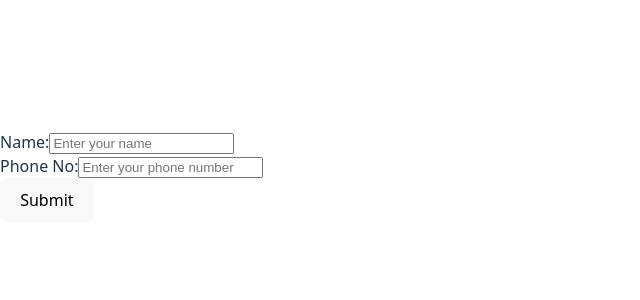
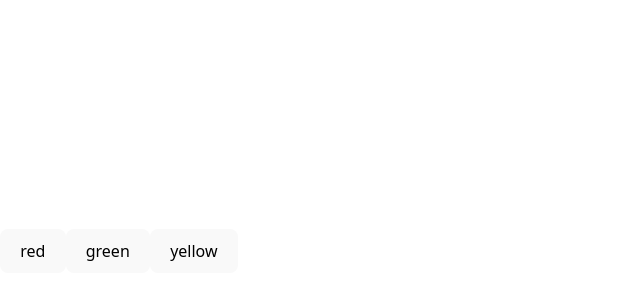
Before and after one commit to dhanush9946/badge-tasks, a React (Vite) app: page / in a window 1280 px wide. Shown: the part 224-524 px from the top of the page, without its empty margins (0-640 px from the left). Built offline with nearby package versions, Linux system fonts and the light colour scheme.

Commit message:
div color change

```diff
--- a/src/App.jsx
+++ b/src/App.jsx
@@ -1,11 +1,12 @@
 import React from 'react'
 import Counter from './training/Counter'
 import Form from './training/Form'
+import DivColor from './training/DivColor'
 
 function App() {
   return (
     <div>
-      <Form />
+      <DivColor />
     </div>
   )
 }
--- /dev/null
+++ b/src/training/DivColor.jsx
@@ -0,0 +1,16 @@
+import React, { useState } from 'react'
+
+function DivColor() {
+  const [color,setColor]=useState('white');
+  return (
+    <div>
+      <div style={{backgroundColor:color,width:'300px','height':'150px'}}></div>
+
+      <button onClick={()=>setColor('red')}>red</button>
+      <button onClick={()=>setColor('green')}>green</button>
+      <button onClick={()=>setColor('yellow')}>yellow</button>
+    </div>
+  )
+}
+
+export default DivColor
```
